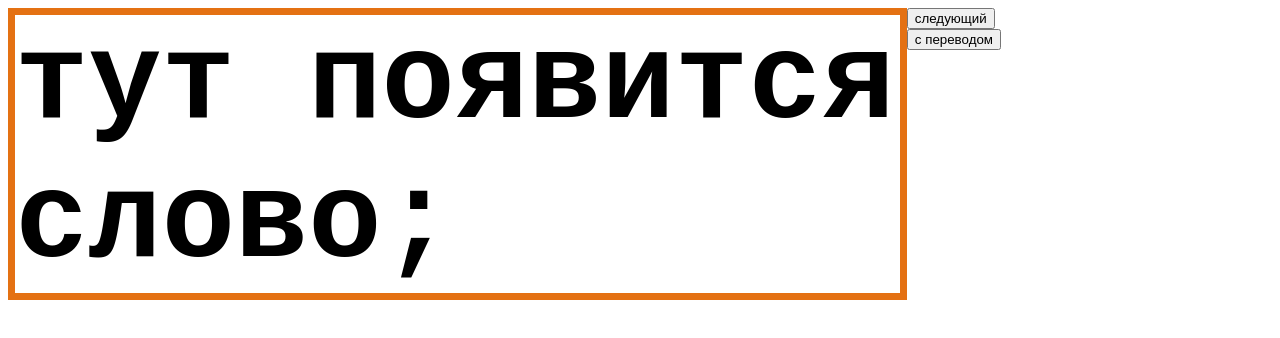
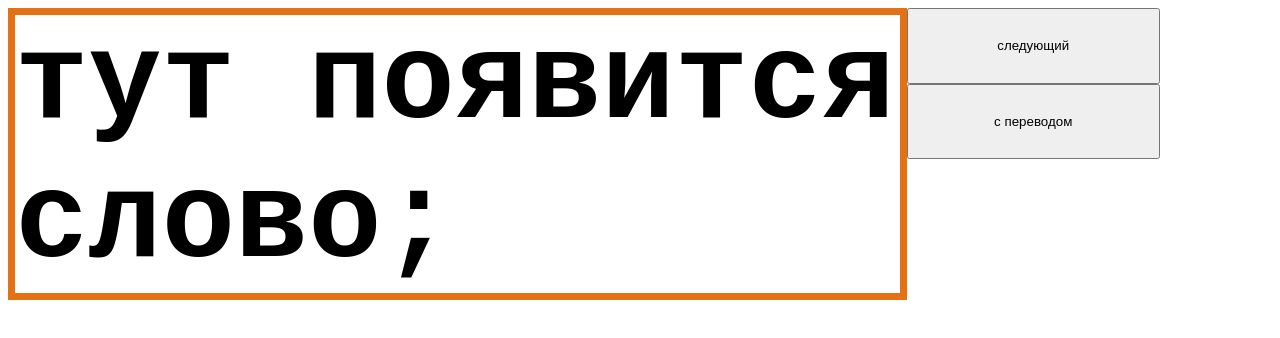
Before and after one commit to vb8/training, a plain HTML site: page training.html in a window 1280 px wide. Drawn offline with Linux system fonts and the light colour scheme.

Commit message:
Update training.html

```diff
--- a/training.html
+++ b/training.html
@@ -17,6 +17,6 @@
         </div>
 
     </div>
-       <button type="button" onclick=slaidmy()>следующий</button> <br>
-       <button type="button" onclick=slaidmytranslate()>с переводом</button>
+       <button type="button" class="buttonmy" onclick=slaidmy()>следующий</button> <br>
+       <button type="button" class="buttonmy" onclick=slaidmytranslate()>с переводом</button>
 </body>
```
